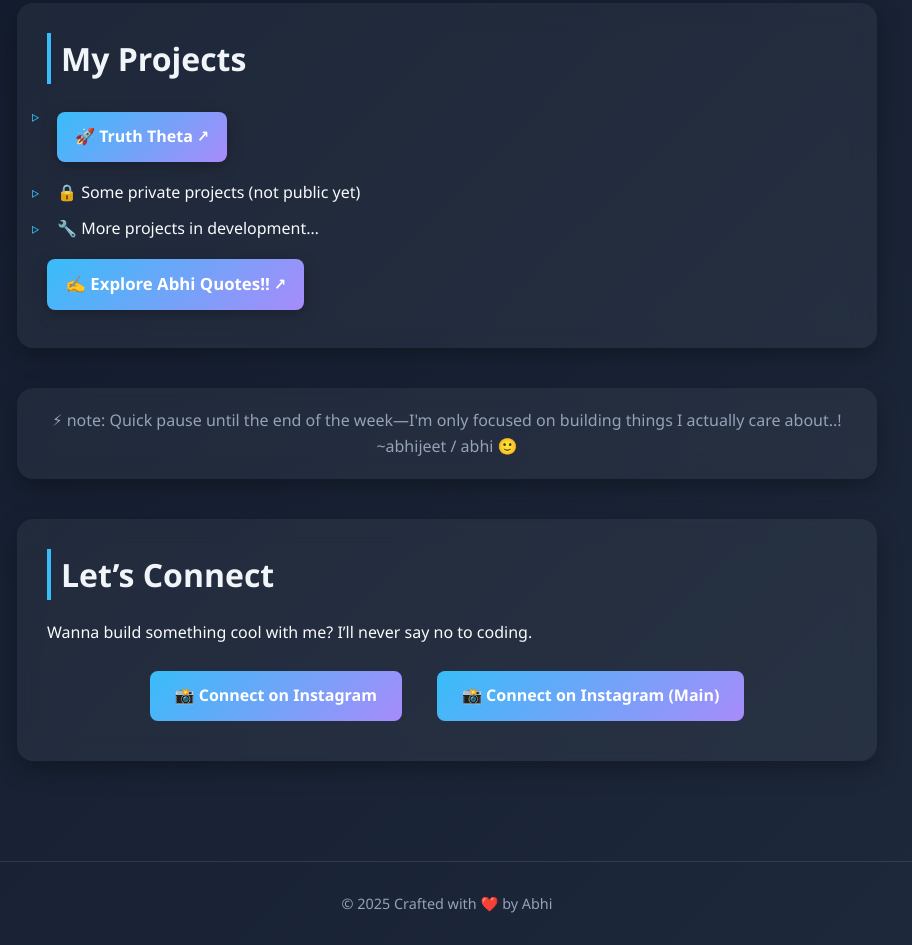
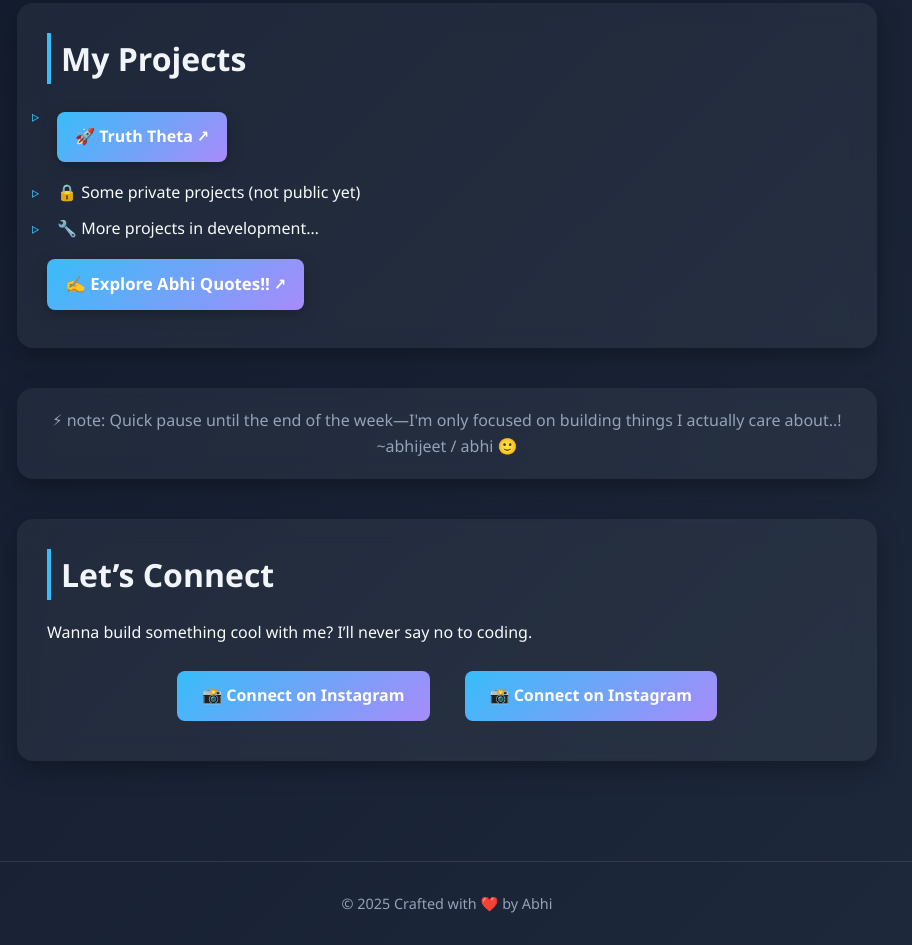
Before and after one commit to abhijeet502/Dev-abhi, a plain HTML site: page index.html in a window 1280 px wide. Shown: the part 724-1669 px from the top of the page, without its empty margins (193-1105 px from the left). Drawn offline with Linux system fonts and the light colour scheme.

Commit message:
Update index.html

```diff
--- a/index.html
+++ b/index.html
@@ -271,7 +271,7 @@
       <p>Wanna build something cool with me? I’ll never say no to coding.</p>
       <div class="button-group">
         <a href="https://instagram.com/__abhiiii_92" target="_blank">📸 Connect on Instagram</a>
-        <a href="https://instagram.com/_abhijeet_92" target="_blank">📸 Connect on Instagram (Main)</a>
+        <a href="https://instagram.com/_abhijeet_92" target="_blank">📸 Connect on Instagram</a>
       </div>
     </div>
   </section>
```
